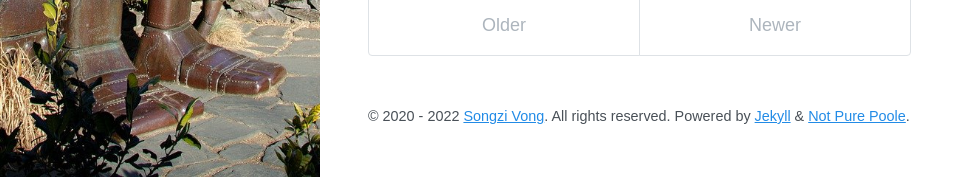
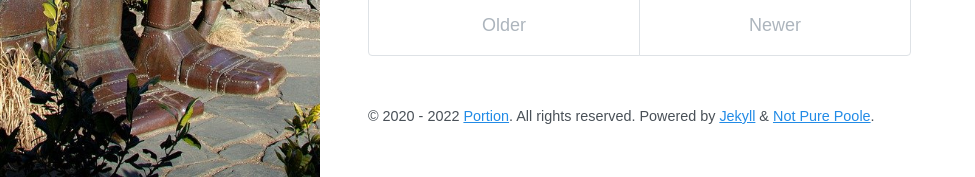
Before and after one commit to potion-jack/potion-jack.github.io, a Jekyll site: the page built from index.html, in a window 1280 px wide and 945 px high. Shown: the part 768-945 px from the top of the window, without its empty margins (0-975 px from the left). Built offline with Jekyll 4.4.1, drawn with Linux system fonts in a browser that asks for light colours; nearby versions of some CDN libraries; the list of posts is cut into pages by our own code.

Commit message:
changed_config

```diff
--- a/_config.yml
+++ b/_config.yml
@@ -54,6 +54,6 @@ sass:
 
 # Specify the author for blog posts
 author:
-  name: Songzi Vong
+  name: Portion
   url: https://github.com/portion-jack/
   email: flycast0080@gmail.com
```
